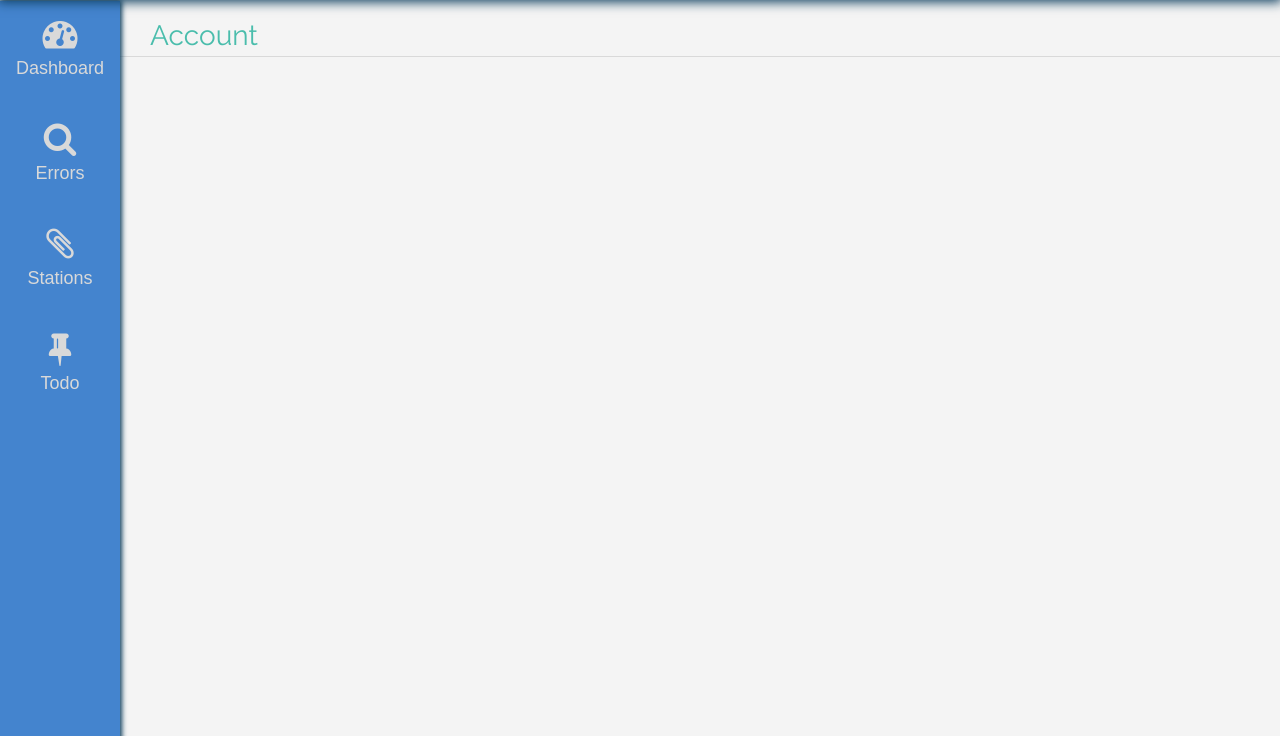
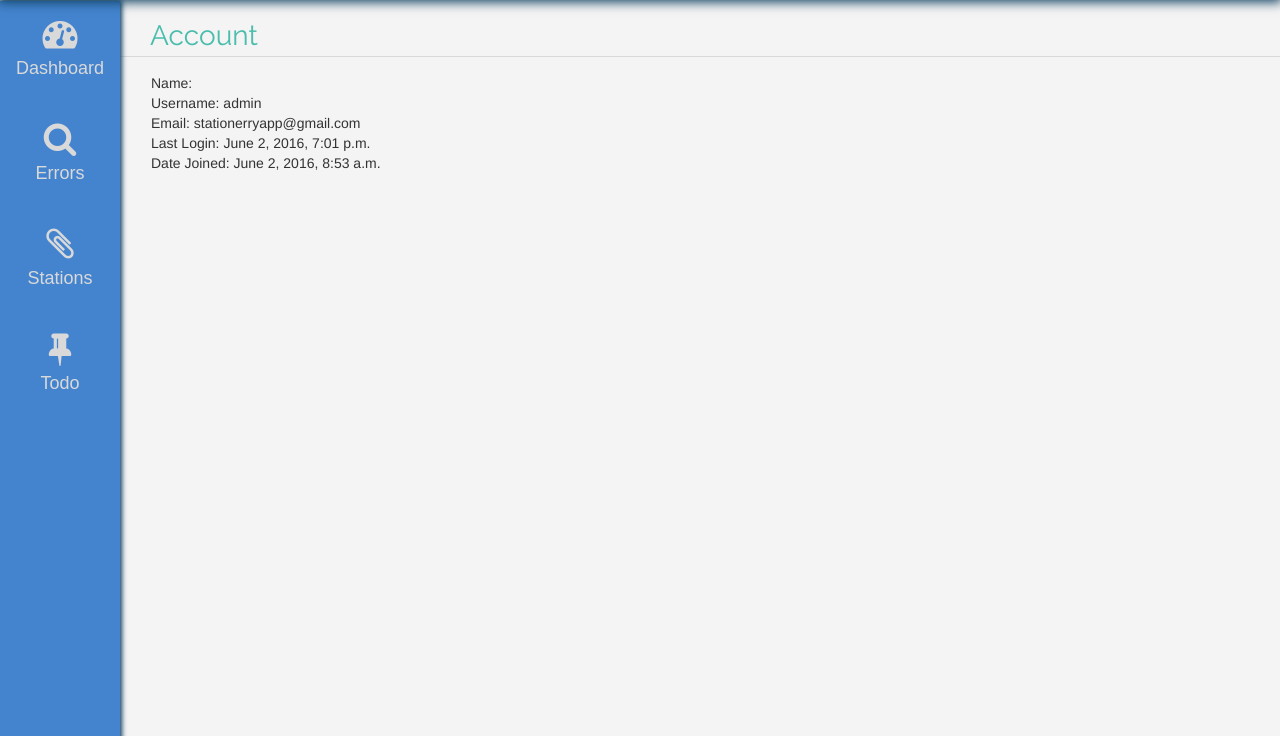
Before and after one commit to khsieh/Stationerry, a Django app: page /account/ in a window 1280 px wide. Shown: the part 64-800 px from the top of the page. Run offline with Django 3.2, Linux system fonts and the light colour scheme; a user stored in the database is signed in; data comes from the database, SQL or seed files in the repository; style sheets or scripts are compiled from the project's sources; some libraries are stand-ins or nearby versions.

Commit message:
Account info displays

```diff
--- a/StationerryWeb/StationerryWebApp/templates/stationerry/account.html
+++ b/StationerryWeb/StationerryWebApp/templates/stationerry/account.html
@@ -11,7 +11,15 @@
 {% block content %}
 
 <div id="account-info-div">
-
+Name: {{ name }}
+<br>
+Username: {{ username }}
+<br>
+Email: {{ email }}
+<br>
+Last Login: {{ last_login }}
+<br>
+Date Joined: {{ date_joined }}
 </div>
 
 {% endblock %}
--- a/StationerryWeb/StationerryWebApp/views.py
+++ b/StationerryWeb/StationerryWebApp/views.py
@@ -162,4 +162,4 @@ def account(request):
     date_joined = user.date_joined
     last_login = user.last_login
 
-    return render(request, ACCOUNT_TEMPLATE, {})
+    return render(request, ACCOUNT_TEMPLATE, {'username' : username, 'name':name, 'email':email, 'date_joined':date_joined, 'last_login': last_login})
```
